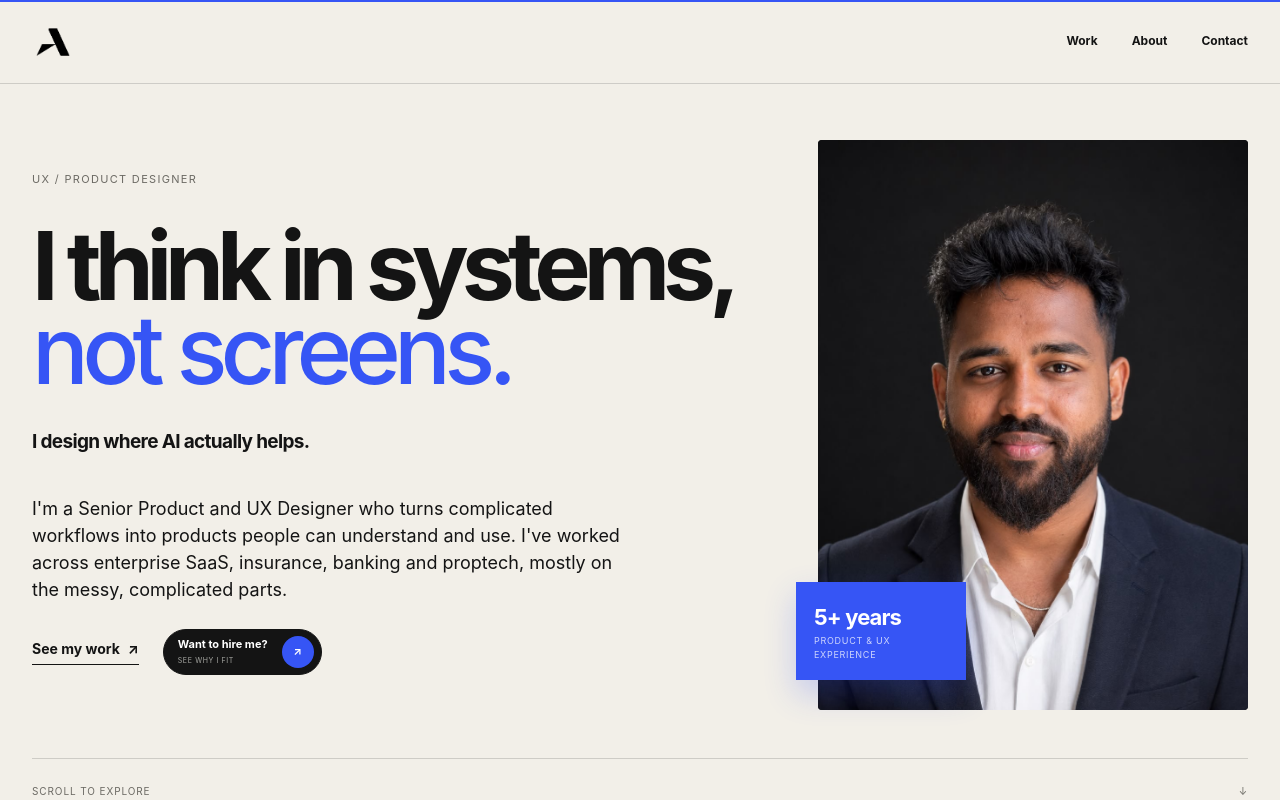
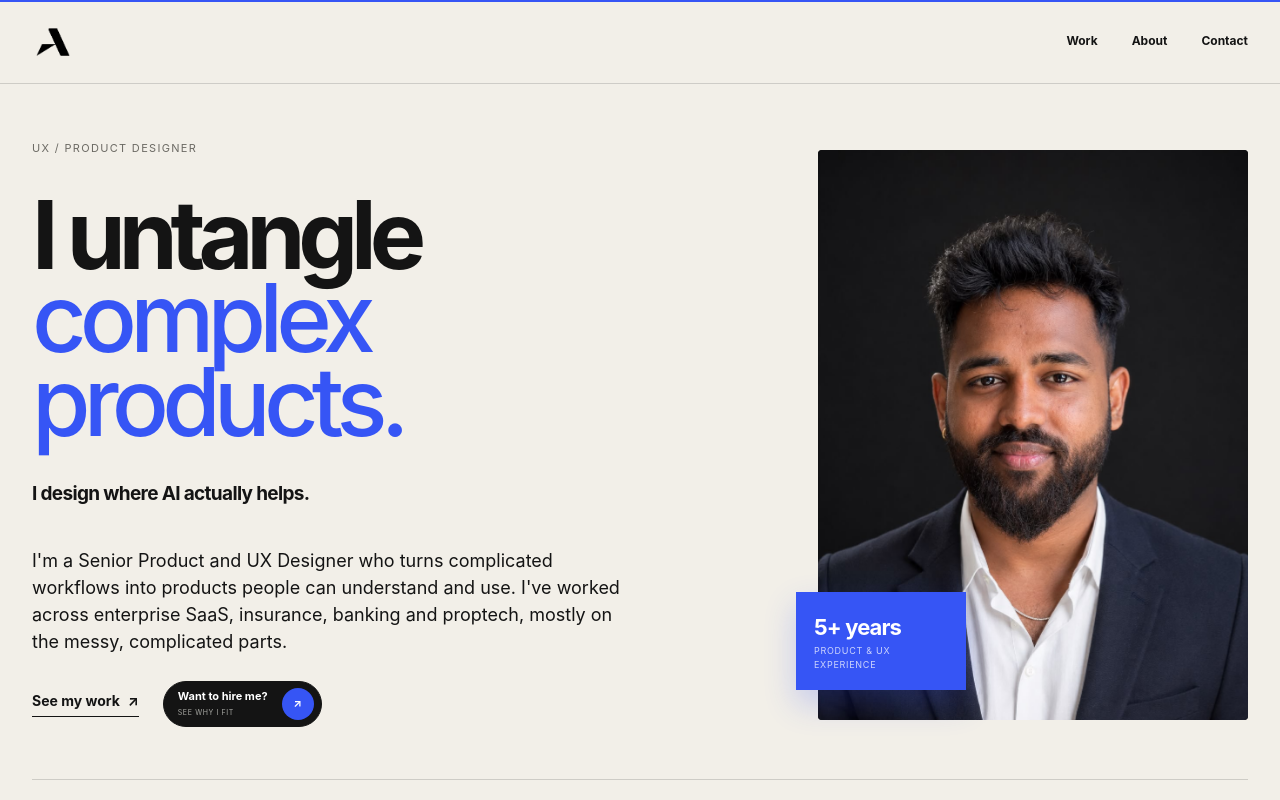
Before and after one commit to Akshayux/akshay-portfolio, a Next.js app: page / in a window 1280 px wide. Shown: the top 800 px of the page. Built offline with nearby package versions, Linux system fonts and the light colour scheme.

Commit message:
Refine homepage value proposition

```diff
--- a/app/page.tsx
+++ b/app/page.tsx
@@ -8,7 +8,7 @@ export default function Home(){return <PageFrame>
   <section className="hero shell">
     <div className="hero-copy">
       <span className="hero-label">UX / Product Designer</span>
-      <h1 data-parallax-layer data-parallax-speed="12">I think in systems,<br/><em>not screens.</em></h1>
+      <h1 data-parallax-layer data-parallax-speed="12">I untangle<br/><em>complex products.</em></h1>
       <p className="hero-focus">I design where AI actually helps.</p>
       <div className="hero-intro">
         <p>I&apos;m a Senior Product and UX Designer who turns complicated workflows into products people can understand and use. I&apos;ve worked across enterprise SaaS, insurance, banking and proptech, mostly on the messy, complicated parts.</p>
```
